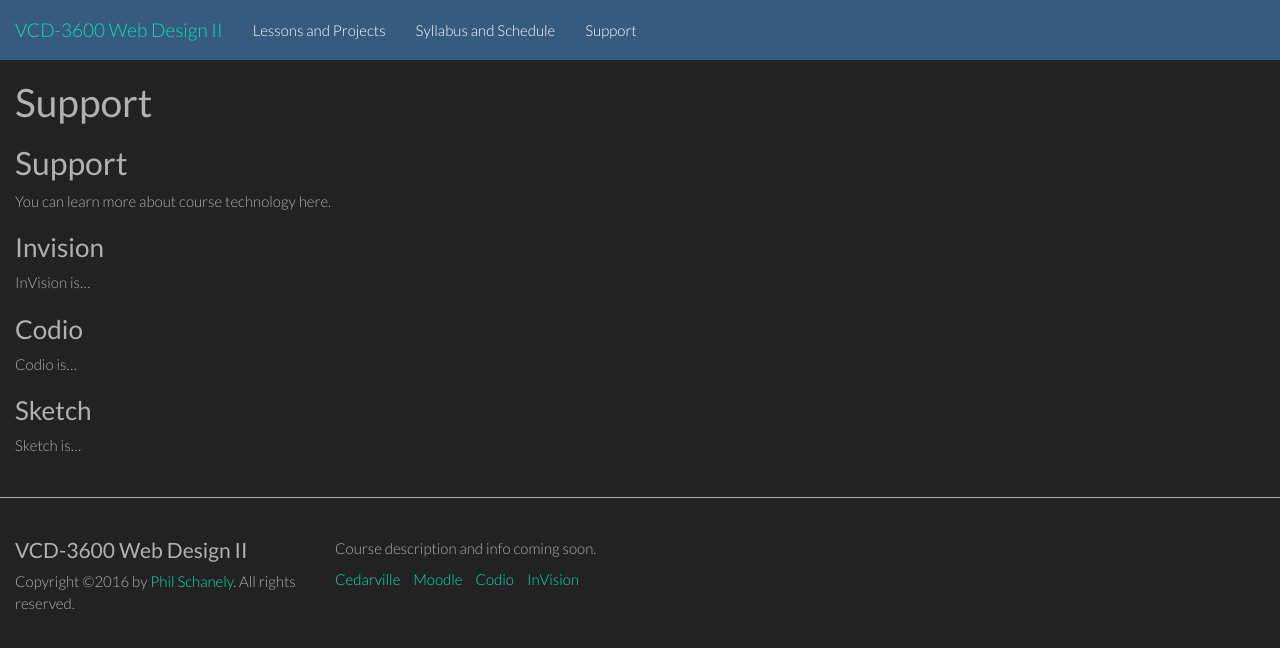
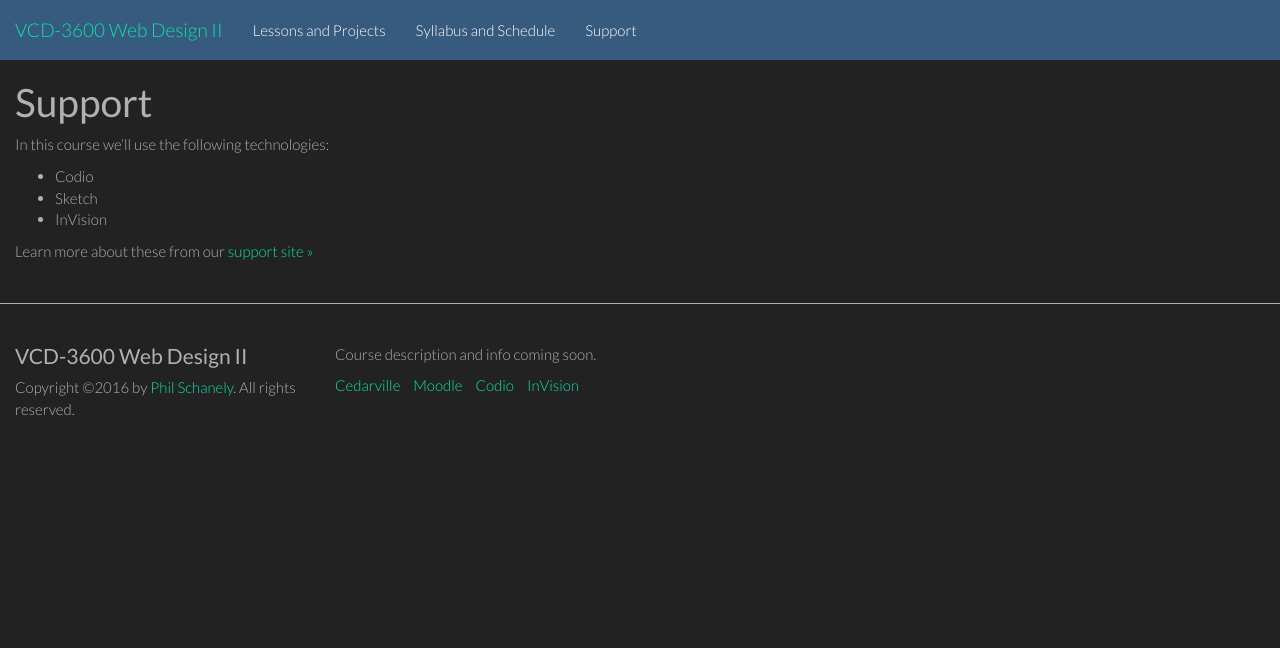
Before and after one commit to philschanely/vcd-3600-content, a Jekyll site: the page built from support.md, in a window 1280 px wide. Shown: the top 648 px of the page. Built offline with Jekyll 4.4.1, drawn with Linux system fonts in a browser that asks for light colours.

Commit message:
Few content updates.

```diff
--- a/js/scripts-min.js
+++ b/js/scripts-min.js
@@ -1 +1 @@
-function bootstrapify(){$("table").addClass("table"),$("img").addClass("img-responsive")}function pagify(_context,_marker){var pageObj={pages:[],length:0};$(_context+" "+_marker).each(function(i,o){for(var $this=$(o),$next=$this.next(),content="";$next.length>0&&$next[0].localName!=_marker;)content+=$next[0].outerHTML,$next=$next.next();var page={number:i+1,title:$this.html(),content:content,class:0==i?"active":""};pageObj.pages.push(page),pageObj.length++}),console.log(pageObj),$.get("/templates/pagify.tpl.html",function(data){var tpl=Handlebars.compile(data),pageHTML=$(tpl(pageObj));$(_context).replaceWith(pageHTML),$(_context).on("click",function(e){e.preventDefault();var $target=$(e.target);if($target.hasClass("subnav-link")||$target.hasClass("page-nav-link")){var targetPageNum=Number($target.attr("href").replace("#page-",""));$(_context+" .active").removeClass("active"),$($target.attr("href")).addClass("active"),$(".subnav-link[href='"+$target.attr("href")+"']").closest("li").addClass("active");var nextPageNum=targetPageNum+1,prevPageNum=targetPageNum-1;nextPageNum>pageObj.length?$(".pager .next").addClass("disabled"):($(".pager .next a").attr("href","#page-"+nextPageNum),$(".pager .next").removeClass("disabled")),0==prevPageNum?$(".pager .previous").addClass("disabled"):($(".pager .previous a").attr("href","#page-"+prevPageNum),$(".pager .previous").removeClass("disabled"))}})})}$(function(){bootstrapify(),pagify(".content","h3")});
+function bootstrapify(){$("table").addClass("table"),$("img").addClass("img-responsive")}function pagify(_context,_marker){var pageObj={pages:[],length:0};$(_context+" "+_marker).each(function(i,o){for(var $this=$(o),$next=$this.next(),content="";$next.length>0&&$next[0].localName!=_marker;)content+=$next[0].outerHTML,$next=$next.next();var page={number:i+1,title:$this.html(),content:content,class:0==i?"active":""};pageObj.pages.push(page),pageObj.length++}),console.log(pageObj),$.get("/templates/pagify.tpl.html",function(data){var tpl=Handlebars.compile(data),pageHTML=$(tpl(pageObj));$(_context).replaceWith(pageHTML),$(_context).on("click",function(e){var $target=$(e.target);if($target.hasClass("subnav-link")||$target.hasClass("page-nav-link")){e.preventDefault();var targetPageNum=Number($target.attr("href").replace("#page-",""));$(_context+" .active").removeClass("active"),$($target.attr("href")).addClass("active"),$(".subnav-link[href='"+$target.attr("href")+"']").closest("li").addClass("active");var nextPageNum=targetPageNum+1,prevPageNum=targetPageNum-1;nextPageNum>pageObj.length?$(".pager .next").addClass("disabled"):($(".pager .next a").attr("href","#page-"+nextPageNum),$(".pager .next").removeClass("disabled")),0==prevPageNum?$(".pager .previous").addClass("disabled"):($(".pager .previous a").attr("href","#page-"+prevPageNum),$(".pager .previous").removeClass("disabled"))}})})}$(function(){bootstrapify(),pagify(".content","h3")});
--- a/js/scripts.js
+++ b/js/scripts.js
@@ -63,9 +63,9 @@ function pagify(_context, _marker) {
 
         // Set up event listeners
         $(_context).on("click", function(e){
-            e.preventDefault();
             var $target = $(e.target);
             if ($target.hasClass("subnav-link") || $target.hasClass("page-nav-link")) {
+                e.preventDefault();
                 var targetPageNum = Number($target.attr("href").replace("#page-", ""));
 
                 // Remove all active classes
--- a/support.md
+++ b/support.md
@@ -3,19 +3,10 @@ layout: page
 title: Support
 permalink: /support/
 ---
+In this course we'll use the following technologies:
 
-## Support
+* Codio
+* Sketch
+* InVision
 
-You can learn more about course technology here.
-
-### Invision
-
-InVision is...
-
-### Codio
-
-Codio is...
-
-### Sketch
-
-Sketch is...
+Learn more about these from our [support site &raquo;](http://course-support.philschanely.com/)
```
